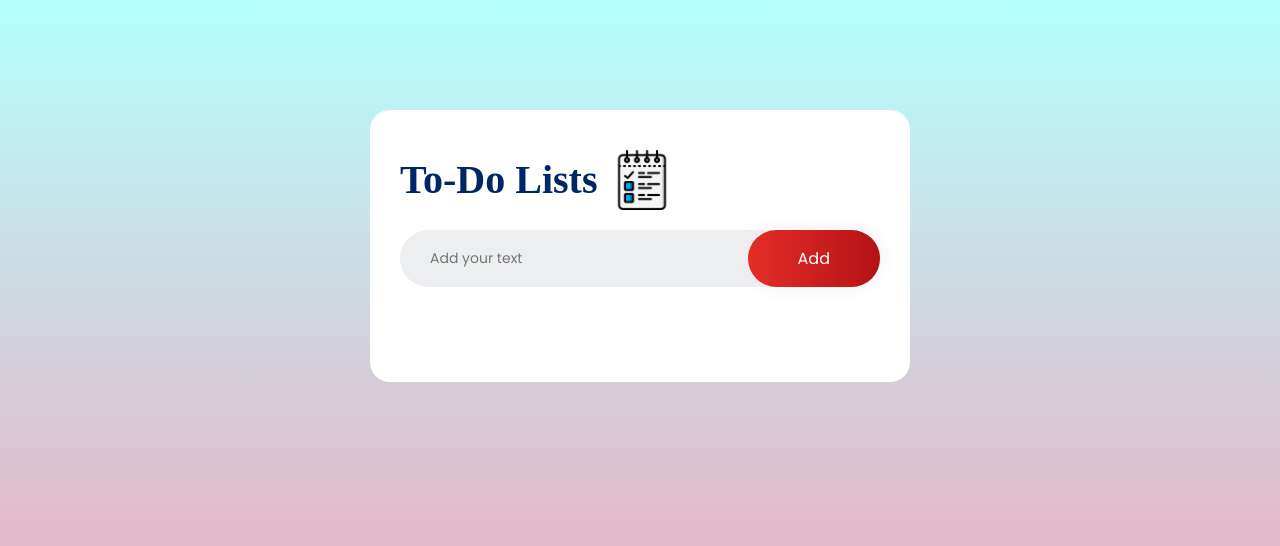
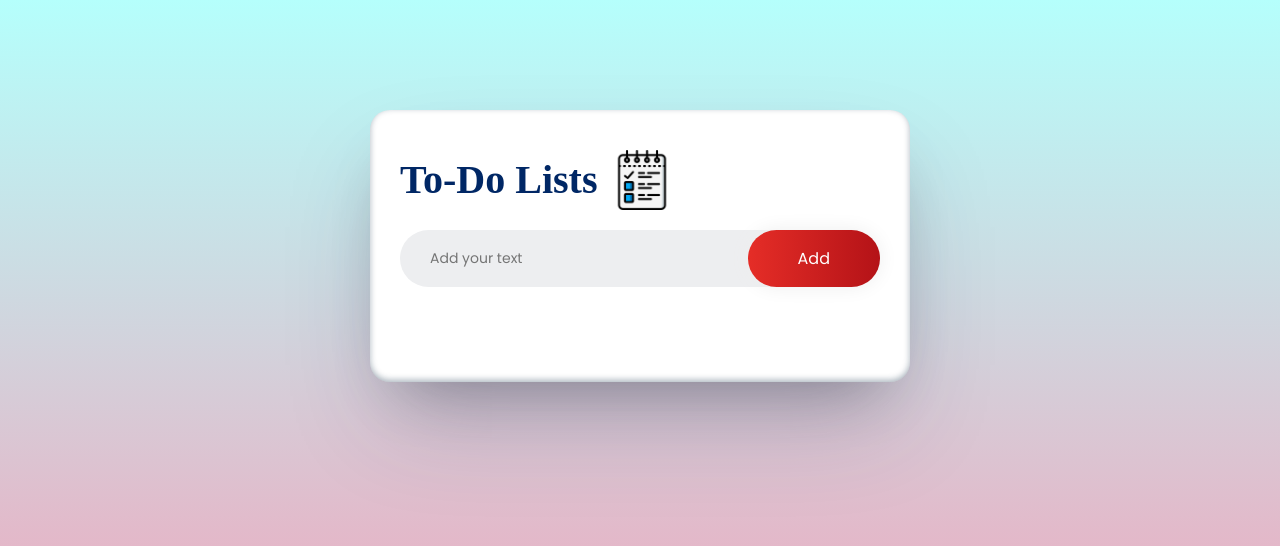
Before and after one commit to VuKh4nh/50Days_Por, a plain HTML site: page Day 4 - ToDo-Lists/index.html in a window 1280 px wide. Drawn offline with Linux system fonts and the light colour scheme.

Commit message:
BoxShadow

```diff
--- a/Day 4 - ToDo-Lists/assets/css/styles.css
+++ b/Day 4 - ToDo-Lists/assets/css/styles.css
@@ -20,6 +20,9 @@
     margin: 100px auto 20px;
     padding: 40px 30px 70px;
     border-radius: 20px;
+    box-shadow: rgba(50, 50, 93, 0.25) 0px 50px 100px -20px,
+        rgba(0, 0, 0, 0.3) 0px 30px 60px -30px,
+        rgba(10, 37, 64, 0.35) 0px -2px 6px 0px inset;
 }
 .todo-app h2 {
     display: flex;
```
